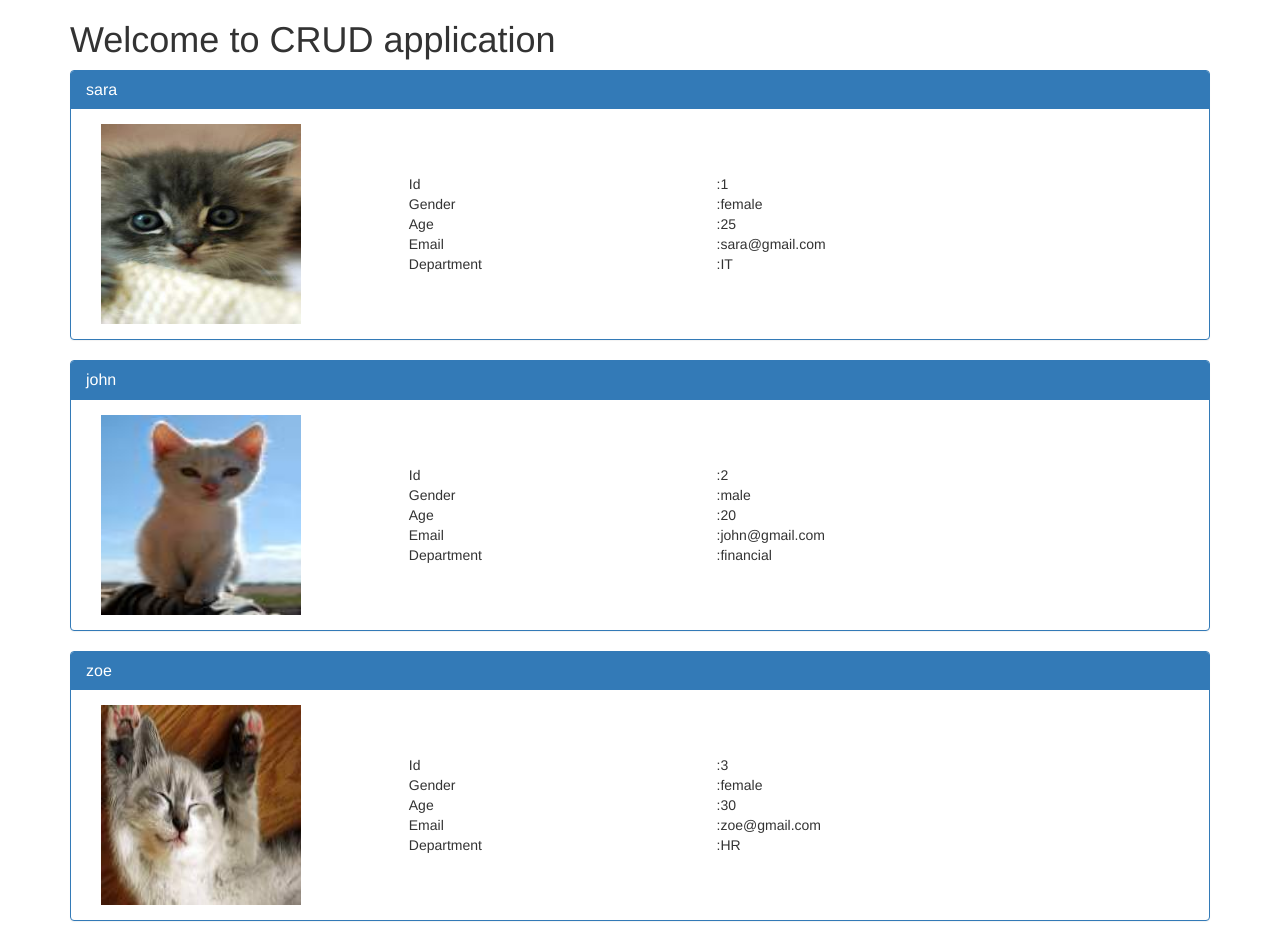
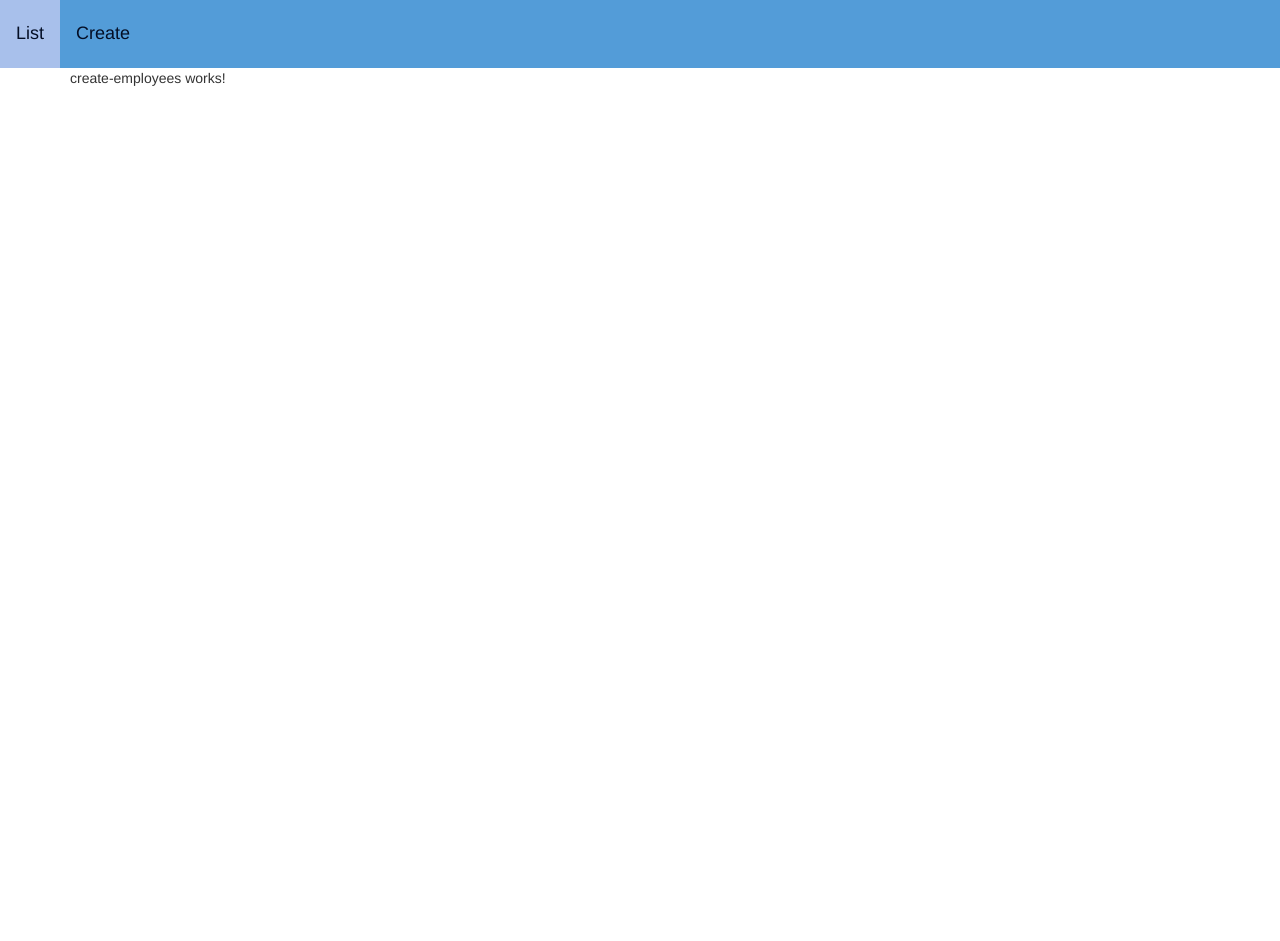
Before and after one commit to DeepaSekhar/Angular-CRUD, an Angular app: page /create in a window 1280 px wide. After the commit the page ends 800 px from the top, so only its background shows below. Built offline with nearby package versions, Linux system fonts and the light colour scheme.

Commit message:
linking page with navbar

```diff
--- a/src/app/app.component.css
+++ b/src/app/app.component.css
@@ -0,0 +1,23 @@
+ul {
+  list-style-type: none;
+  margin: 0;
+  padding: 0;
+  overflow: hidden;
+  background-color: #539cd8;
+}
+
+li {
+  float: left;
+}
+
+li a {
+  display: block;
+  color: rgb(4, 14, 37);
+  text-align: center;
+  padding: 14px 16px;
+  text-decoration: none;
+}
+
+li a:hover {
+  background-color: #a8c0eb;
+}
--- a/src/app/app.component.html
+++ b/src/app/app.component.html
@@ -1,3 +1,15 @@
+<nav>
+  <ul>
+    <li>
+      <a routerLink="list"><h4>List</h4></a>
+    </li>
+    <li>
+      <a routerLink="create"><h4>Create</h4></a>
+    </li>
+  </ul>
+</nav>
+
 <div class="container">
-  <app-list-employees></app-list-employees>
+  <router-outlet></router-outlet>
+  <!-- <app-list-employees></app-list-employees> -->
 </div>
--- a/src/app/app.module.ts
+++ b/src/app/app.module.ts
@@ -1,6 +1,5 @@
 import { BrowserModule } from "@angular/platform-browser";
 import { NgModule, Component } from "@angular/core";
-
 import { AppRoutingModule } from "./app-routing.module";
 import { AppComponent } from "./app.component";
 import { ListEmployeesComponent } from "./employees/list-employees.component";
--- a/src/app/employees/create-employees.component.ts
+++ b/src/app/employees/create-employees.component.ts
@@ -1,15 +1,12 @@
-import { Component, OnInit } from '@angular/core';
+import { Component, OnInit } from "@angular/core";
 
 @Component({
-  selector: 'app-create-employees',
-  templateUrl: './create-employees.component.html',
-  styleUrls: ['./create-employees.component.css']
+  selector: "app-create-employees",
+  templateUrl: "./create-employees.component.html",
+  styleUrls: ["./create-employees.component.css"]
 })
 export class CreateEmployeesComponent implements OnInit {
+  constructor() {}
 
-  constructor() { }
-
-  ngOnInit() {
-  }
-
+  ngOnInit() {}
 }
--- a/src/app/employees/list-employees.component.css
+++ b/src/app/employees/list-employees.component.css
@@ -6,6 +6,6 @@
   display: flex;
   align-items: center;
 }
-.h1 {
+h1 {
   text-align: center;
 }
```
